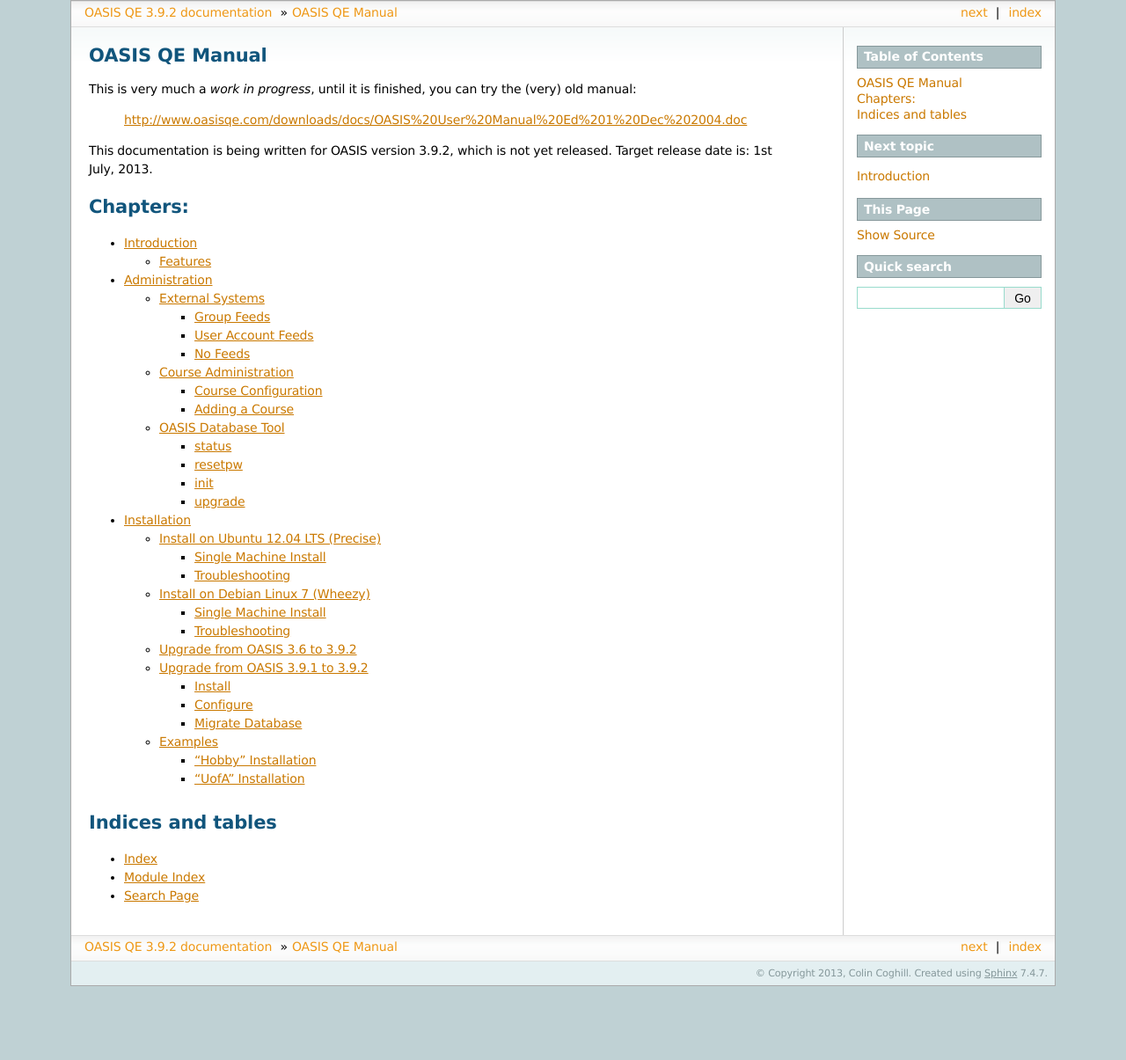
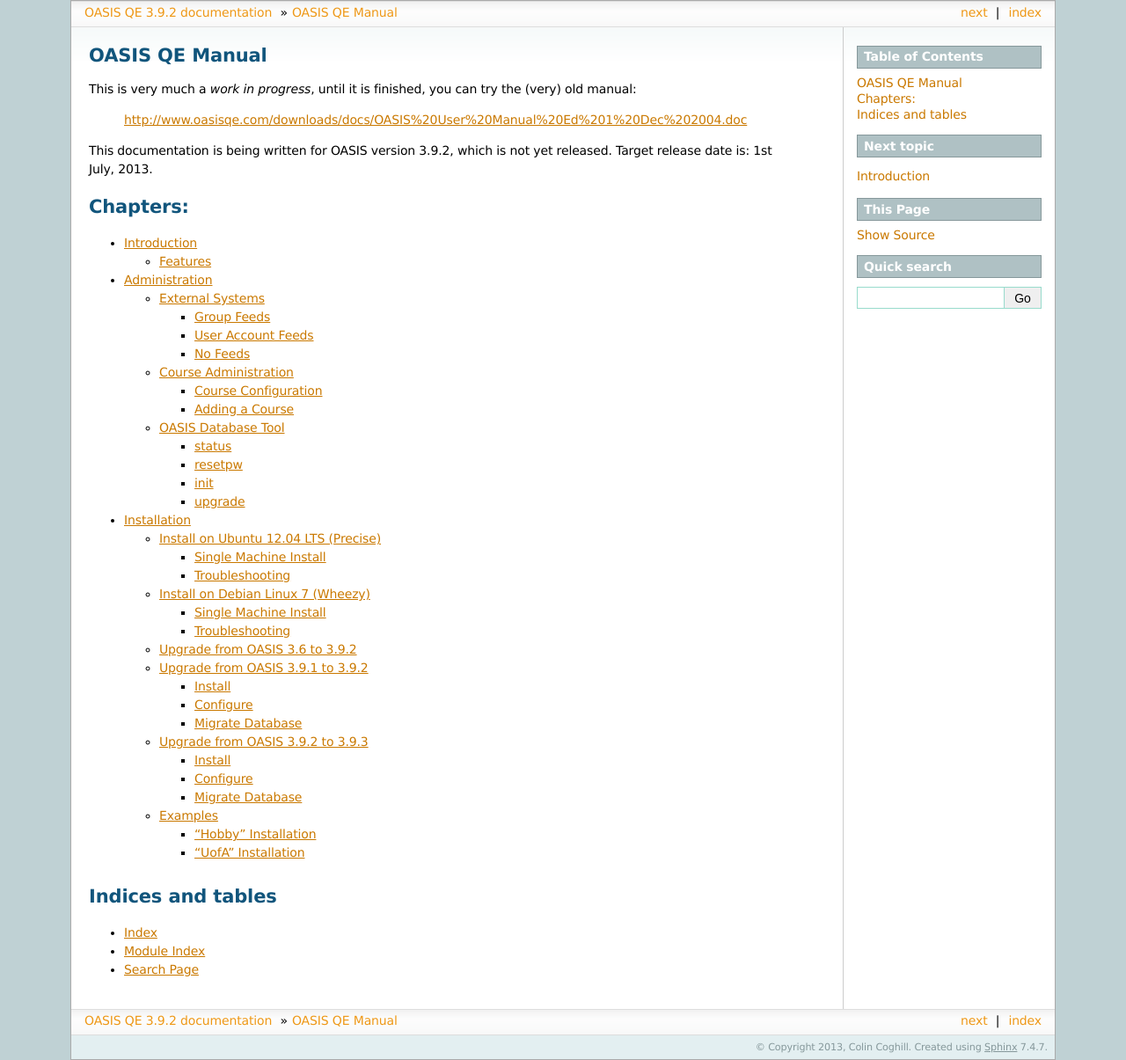
Before and after one commit to colincoghill/oasisqe, a Sphinx documentation site: the page built from source/index.rst, in a window 1280 px wide. Shown: the whole page at 88% size. Built offline with Sphinx 7.4.7, drawn with Linux system fonts in a browser that asks for light colours; pages that are not in the unit, such as notebooks, are missing from menus; before the commit the page ends 1121 px from its top, so only the background shows below that; part of the change alters nothing that is shown.

Commit message:
Add upgrade notes for the impending 3.9.3 release

```diff
--- a/source/installation.rst
+++ b/source/installation.rst
@@ -12,4 +12,5 @@ Installation
    install_debian_7
    upgrade_from_3.6
    upgrade_from_3.9.1
+   upgrade_from_3.9.2
    examples
--- /dev/null
+++ b/source/upgrade_from_3.9.2.rst
@@ -0,0 +1,108 @@
+..
+
+Upgrade from OASIS 3.9.2 to 3.9.3
+=================================
+
+
+Install
+-------
+
+1. Go to the folder OASIS is installed into::
+
+   cd /opt/oasisqe
+
+(or wherever you have it installed)
+
+2. Fetch the 3.9.3 code from the download site::
+
+   wget http://www.oasisqe.com/downloads/oasis3.9.3.tgz
+
+3. Move the previous code out of the way::
+
+   mv 3.9 3.9__backup
+
+4. unpack the newest version::
+
+   tar -zxf oasis3.9.3.tgz
+
+
+Configure
+---------
+
+There are no new configuration options in 3.9.3, it's mostly a bug-fix release.
+
+
+Migrate Database
+----------------
+
+There are some changes that need made to the database. These can be managed by the
+included "oasisdb" tool. (described in :doc:`admin_oasisdb`
+
+Move to the "bin" folder in OASIS and run the oasisdb tool::
+
+   cd /opt/oasisqe/3.9/bin
+   ./oasisdb
+
+It should output some help information::
+
+    Usage: oasisdb [--help] [--version] [command ...]
+
+    OASIS Database Tool. It requires an already configured OASIS setup, and can be
+    used to initialize or upgrade an OASIS database.
+
+    Options:
+      --version           show program's version number and exit
+      -h, --help          show this help message and exit
+      --erase-existing    erase any existing data first. DANGEROUS.
+      --no-reset-adminpw  don't reset the admin password
+      --oasis-ver=X.Y.Z   work with a specific OASIS version. (default 3.9.2)
+      -v, --verbose       verbose output
+
+    Commands:
+        help                - Provide information about a specific command.
+        status              - Show some status information about the database.
+        show users          - List the users in the database.
+        show courses        - List the courses in the database.
+        resetpw             - Change the admin password.
+        calcstats           - Refresh statistics calculation over whole database.
+
+        init                - Set up the OASIS table structure in the database.
+        upgrade             - Upgrade an older OASIS database to the newest version.
+
+
+You can ask it to look at your database and report the status::
+
+  Connecting to database:
+  host:  localhost
+  database:  oasisdb
+  username:  oasisdb
+
+  There is already an OASIS database here.
+  Detected DB Version 3.9.2
+
+  68699 user records
+  3075 question templates
+  219 assessments
+  Contains non-default data.
+  It contains data, please be SURE you have the correct database
+  settings and wish to erase the existing data
+  before using the   --erase-existing   option.
+
+
+In this case it's telling us there's a 3.9.2 database.
+
+To upgrade it we use the *uprade* option::
+
+    ./oasisdb upgrade
+    Migrated table structure from 3.9.2 to 3.9.3
+
+
+Done
+^^^^
+
+If all went well, we should now have an OASIS v3.9.3 installation running. Remember
+to restart Apache::
+
+    service apache2 restart
+
+And you should be able to log in to OASIS and access the new features.
```
